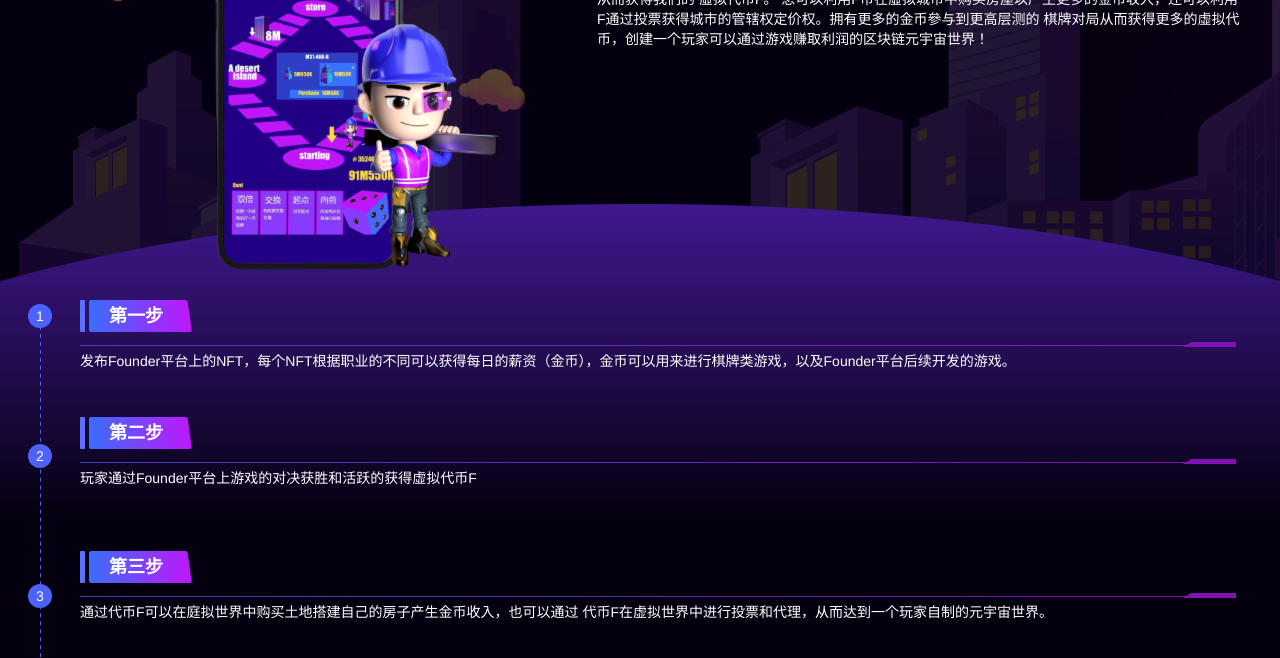
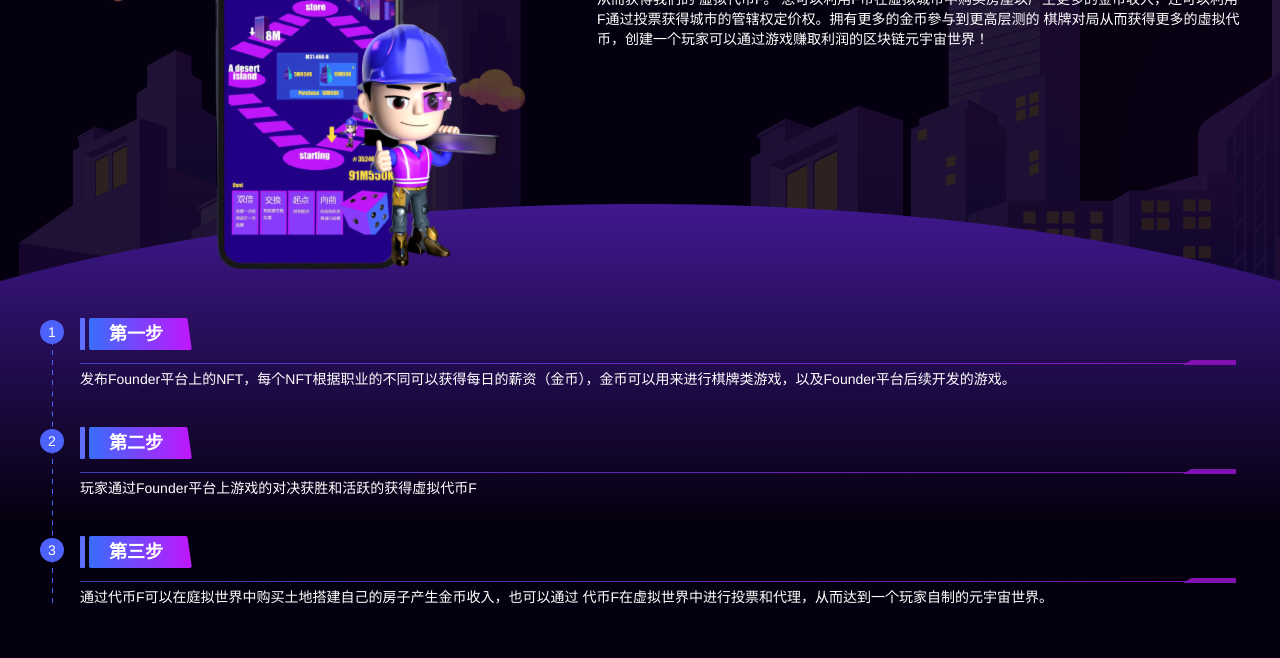
Before and after one commit to WayThought/metaWrold, a Vue app: page / in a window 1280 px wide. Shown: the part 1090-1748 px from the top of the page. Built offline with nearby package versions, Linux system fonts and the light colour scheme.

Commit message:
登录和注册路由跳转完成

```diff
--- a/src/components/PcStepItem.vue
+++ b/src/components/PcStepItem.vue
@@ -1,5 +1,8 @@
 <template>
     <div class="container">
+        <div class="stepRadioItem">{{ number }}</div>
+        <div class="top_vertical_line dashed" v-if="number > 1"></div>
+        <div class="bottom_vertical_line dashed"></div>
         <div class="titleIcon">{{ title }}</div>
         <img class="line" src="../assets/icon_step_line.png" alt="">
         <img class="lineTip" src="../assets/icon_step_line_tip.png" alt="">
@@ -11,6 +14,7 @@
   export default {
     name: 'PcStepItem',
     props: {
+      number: String,
       title: String,
       desc: String
     }
@@ -24,6 +28,38 @@
     position: relative;
   }
 
+  .stepRadioItem {
+    position: absolute;
+    background-color: #4C62FB;
+    color: white;
+    font-size: 14px;
+    width: 24px;
+    height: 24px;
+    line-height: 24px;
+    text-align: center;
+    border-radius: 50%;
+    left: 0px;
+    top: 2px;
+   }
+  .top_vertical_line {
+    position: absolute;
+    left: 12px;
+    top: -41px;
+    height: 41px;
+    width: 1px;
+  }
+  .bottom_vertical_line {
+    position: absolute;
+    left: 12px;
+    top: 24px;
+    bottom: 0;
+    width: 1px;
+  }
+  .dashed {
+    background-image: linear-gradient(to bottom, #4C62FB 5px, transparent 2px); /* 从上到下渐变，交替设置蓝色和透明色 */
+    background-position: left;
+    background-size: 1px 10px;
+  }
   .titleIcon {
     margin-top: -6px;
     margin-left: 40px;
--- a/src/pages/home/platform/MobileHomePage.vue
+++ b/src/pages/home/platform/MobileHomePage.vue
@@ -22,8 +22,8 @@
             </div>
             <img class="title" src="@/assets/icon_title.png" alt="">
             <span class="desc">Founder</span>
-            <div class="buy_desc">{{ text1 }}</div>
         </div>
+        <div class="buy_desc">{{ text1 }}</div>
 
         <div class="buy_number">{{ text2 }}</div>
         <img class="buy_unit" src="@/assets/mobile_home_unit.png" alt="">
@@ -183,17 +183,19 @@
         font-weight: normal;
         color: #3C6CFB;
     }
-    .header .buy_desc {
-        margin-top: 210px;
+     .buy_desc {
+        position: relative;
+        margin-top: -30px;
         margin-left: 12px;
         margin-right: 12px;
         font-size: 24px;
         font-weight: normal;
         text-align: left;
         color: white;
+        z-index: 1;
     }
     .buy_number {
-        margin-top: 40px;
+        margin-top: 6px;
         margin-left: 12px;
         font-size: 46px;
         font-weight: bold;
@@ -225,9 +227,6 @@
         background-color: transparent;
         border-radius: 30px;
     }
-    /* .buy:hover {
-        background-image: url("../../../assets/icon_buy_ani.gif");
-    } */
 
     .instruction {
         display: block;
@@ -240,7 +239,6 @@
         text-align: center;
         margin: 0 auto;
         margin-top: 20px;
-        /* padding-top: 50px; */
     }
     .instruction .title {
         display: block;
--- a/src/pages/home/platform/PcHomePage.vue
+++ b/src/pages/home/platform/PcHomePage.vue
@@ -57,13 +57,9 @@
                     <span class="subTitle">{{ text6 }}</span>
                 </div>
                 <div class="stepContainer">
-                    <img class="line" src="@/assets/bg_line.png" alt="线">
-                    <div class="stepRadioItem">1</div>
-                    <div class="stepRadioItem second">2</div>
-                    <div class="stepRadioItem third">3</div>
-                    <PcStepItem class="step1" title="第一步" :desc="text7" />
-                    <PcStepItem class="step2" title="第二步" :desc="text8" />
-                    <PcStepItem class="step3" title="第三步" :desc="text9" />
+                    <PcStepItem class="step1" number="1" title="第一步" :desc="text7" />
+                    <PcStepItem class="step2" number="2" title="第二步" :desc="text8" />
+                    <PcStepItem class="step3" number="3" title="第三步" :desc="text9" />
                 </div>
             </div>
         </div>
@@ -456,43 +452,16 @@
 
 }
 
-.middle .middleContainer .stepContainer .line {
-    position: absolute;
-    left: 0;
-    top: 0;
-}
-
-.middle .middleContainer .stepContainer .stepRadioItem {
-    position: absolute;
-    background-color: #4C62FB;
-    color: white;
-    font-size: 14px;
-    width: 24px;
-    height: 24px;
-    line-height: 24px;
-    text-align: center;
-    border-radius: 50%;
-    left: -12px;
-}
-
-.middle .middleContainer .stepContainer .second {
-    top: 140px;
-}
-
-.middle .middleContainer .stepContainer .third {
-    top: 280px;
-}
-
 .step1 {
-    top: 2px;
+    margin-top: 20px;
 }
 
 .step2 {
-    top: 55px;
+    margin-top: 45px;
 }
 
 .step3 {
-    top: 125px;
+    margin-top: 45px;
 }
 
 .bottom {
--- a/src/pages/login/platform/MobileLoginPage.vue
+++ b/src/pages/login/platform/MobileLoginPage.vue
@@ -22,7 +22,7 @@
                 <button class="confirm" @click="login">Log on</button>
                 <div class="bottomContent">
                     <button class="forget-password">forgot password？</button>
-                    <button class="turn-register">Register</button>
+                    <button class="turn-register" @click="turnRegister">Register</button>
                 </div>
             </div>
         </div>
@@ -73,6 +73,9 @@
             .catch((error) => {
                 console.log(error)
             })
+        },
+        turnRegister() {
+            router.replace({ path: '/register' })
         }
     }
 }
--- a/src/pages/login/platform/PcLoginPage.vue
+++ b/src/pages/login/platform/PcLoginPage.vue
@@ -23,7 +23,7 @@
           <button class="confirm" @click="login">Log on</button>
           <div class="bottomContent">
             <button class="forget-password">forgot password？</button>
-            <button class="turn-register">Register</button>
+            <button class="turn-register" @click="turnRegister">Register</button>
           </div>
         </div>
       </div>
@@ -39,8 +39,8 @@
 export default {
   data() {
     return {
-      account: "98903@163.com",
-      password: "123456",
+      account: "",
+      password: "",
     }
   },
   name: 'PcLoginPage',
@@ -78,6 +78,9 @@
         //   },
         // }).showToast();
       })
+    },
+    turnRegister() {
+        router.replace({ path: '/register' })
     }
   },
   components: {
@@ -89,7 +92,7 @@
 <style scoped>
 .container {
   width: 100%;
-  height: 1211px;
+  height: 100vh;
   background-color: #05000F;
 }
 
@@ -100,7 +103,6 @@
   background-repeat: no-repeat;
   background-position: center;
   background-size: cover;
-  background-attachment: fixed;
 }
 
 .wrapper_01 {
--- a/src/pages/mine/platform/MobileMinePage.vue
+++ b/src/pages/mine/platform/MobileMinePage.vue
@@ -61,7 +61,7 @@
 <style scoped>
 .container {
     width: 100%;
-    height: 844px;
+    height: 100vh;
     background-color: #05000F;
 }
 .container .logo {
--- a/src/pages/mine/platform/PcMinePage.vue
+++ b/src/pages/mine/platform/PcMinePage.vue
@@ -63,7 +63,7 @@
 <style scoped>
 .container {
     width: 100%;
-    height: 1410px;
+    height: 100vh;
     background-color: #05000F;
 }
 .container .logo {
--- a/src/pages/register/platform/MobileRegisterPage.vue
+++ b/src/pages/register/platform/MobileRegisterPage.vue
@@ -57,7 +57,7 @@
             </template>
           </el-input>
           <button class="confirm" @click="register">Register</button>
-          <button class="turn-login">Log on</button>
+          <button class="turn-login" @click="turnLogin">Log on</button>
       </div>
     </div>
   </div>
@@ -125,6 +125,9 @@
             .catch((error) => {
                 console.log(error)
             })
+        },
+        turnLogin() {
+            router.replace({ path: '/login' })
         }
     }
 }
--- a/src/pages/register/platform/PcRegisterPage.vue
+++ b/src/pages/register/platform/PcRegisterPage.vue
@@ -56,7 +56,7 @@
             </template>
           </el-input>
           <button class="confirm" @click="register">Register</button>
-          <button class="turn-login">Log on</button>
+          <button class="turn-login" @click="turnLogin">Log on</button>
         </div>
       </div>
     </div>
@@ -120,6 +120,9 @@
             .catch((error) => {
                 console.log(error)
             })
+        },
+        turnLogin() {
+            router.replace({ path: '/login' })
         }
   },
   components: {
@@ -131,7 +134,7 @@
 <style scoped>
 .container {
   width: 100%;
-  height: 1211px;
+  height: 100vh;
   background-color: #05000F;
 }
 
@@ -142,7 +145,6 @@
   background-repeat: no-repeat;
   background-position: center;
   background-size: cover;
-  background-attachment: fixed;
 }
 
 .wrapper_01 {
@@ -238,4 +240,7 @@
   outline: none;
   background-color: transparent;
 }
+.turn-login:hover {
+    cursor: pointer;
+}
 </style>
```
